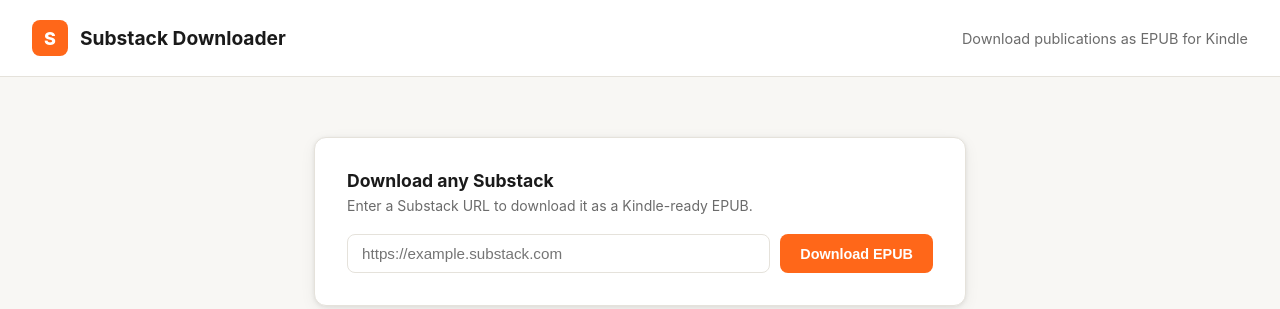
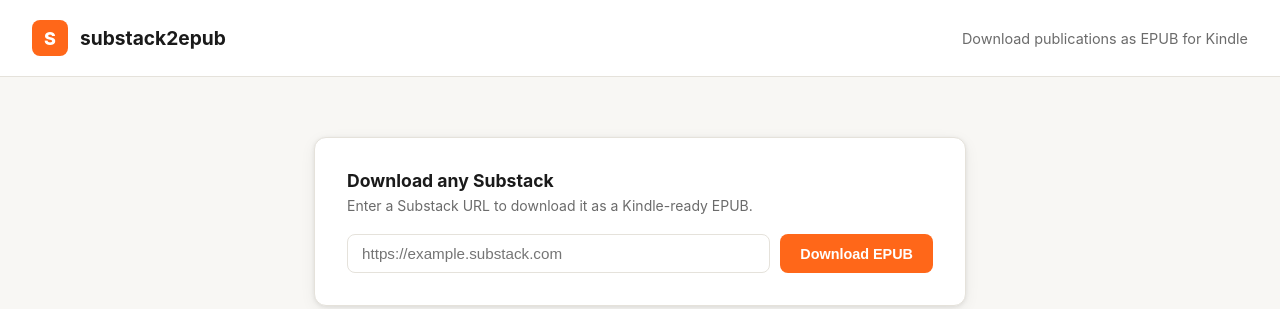
Before and after one commit to kevinlong206/substack2epub, a Flask app: page / in a window 1280 px wide. Shown: the top 309 px of the page. Run offline with Flask 3, Linux system fonts and the light colour scheme.

Commit message:
Standardize name to substack2epub throughout
Renames substack_to_epub.py → substack2epub.py and updates all
references in app.py, Dockerfile, templates, and README. Docker image
name changed from substack-downloader to substack2epub.

Co-Authored-By: Claude Sonnet 4.6 <noreply@anthropic.com>

```diff
--- a/app.py
+++ b/app.py
@@ -1,6 +1,6 @@
 #!/usr/bin/env python3
 """
-Flask web interface for substack_to_epub.py
+Flask web interface for substack2epub.py
 
 Run:
     python3 app.py
@@ -73,7 +73,7 @@ def download_epub():
         return jsonify({"error": "url required"}), 400
 
     base_url = normalize_url(url)
-    script_path = Path(__file__).parent / "substack_to_epub.py"
+    script_path = Path(__file__).parent / "substack2epub.py"
     output_dir = tempfile.mkdtemp(prefix="substack_epub_")
     output_path = os.path.join(output_dir, "output.epub")
 
@@ -125,6 +125,6 @@ def serve_file(token):
 
 
 if __name__ == "__main__":
-    print("Starting Substack Downloader web interface...")
+    print("Starting substack2epub web interface...")
     print("Open http://localhost:5000 in your browser")
     app.run(debug=False, port=5000)
--- a/templates/index.html
+++ b/templates/index.html
@@ -3,7 +3,7 @@
 <head>
   <meta charset="UTF-8" />
   <meta name="viewport" content="width=device-width, initial-scale=1.0" />
-  <title>Substack Downloader</title>
+  <title>substack2epub</title>
   <style>
     *, *::before, *::after { box-sizing: border-box; margin: 0; padding: 0; }
 
@@ -206,7 +206,7 @@
 
 <header>
   <div class="logo">S</div>
-  <h1>Substack Downloader</h1>
+  <h1>substack2epub</h1>
   <p>Download publications as EPUB for Kindle</p>
 </header>
 
```
Also changed, not shown: README.md, substack2epub.py (renamed from substack_to_epub.py), 2 other files.
